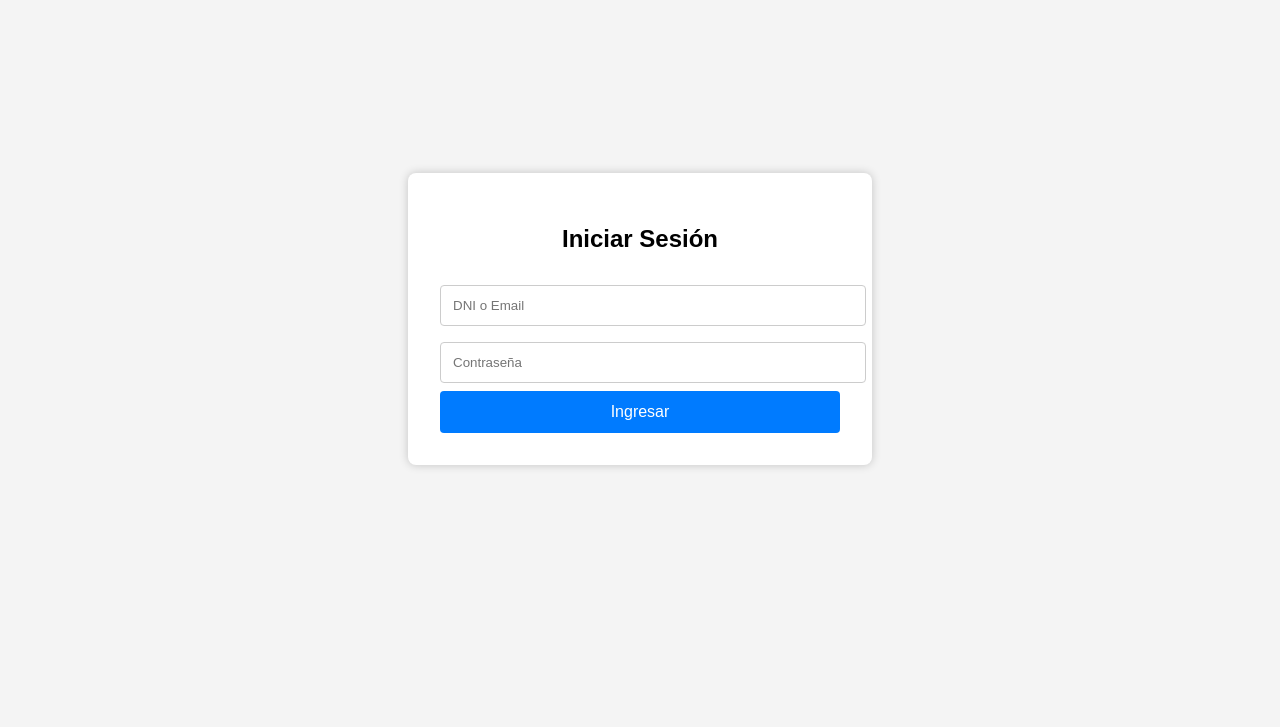
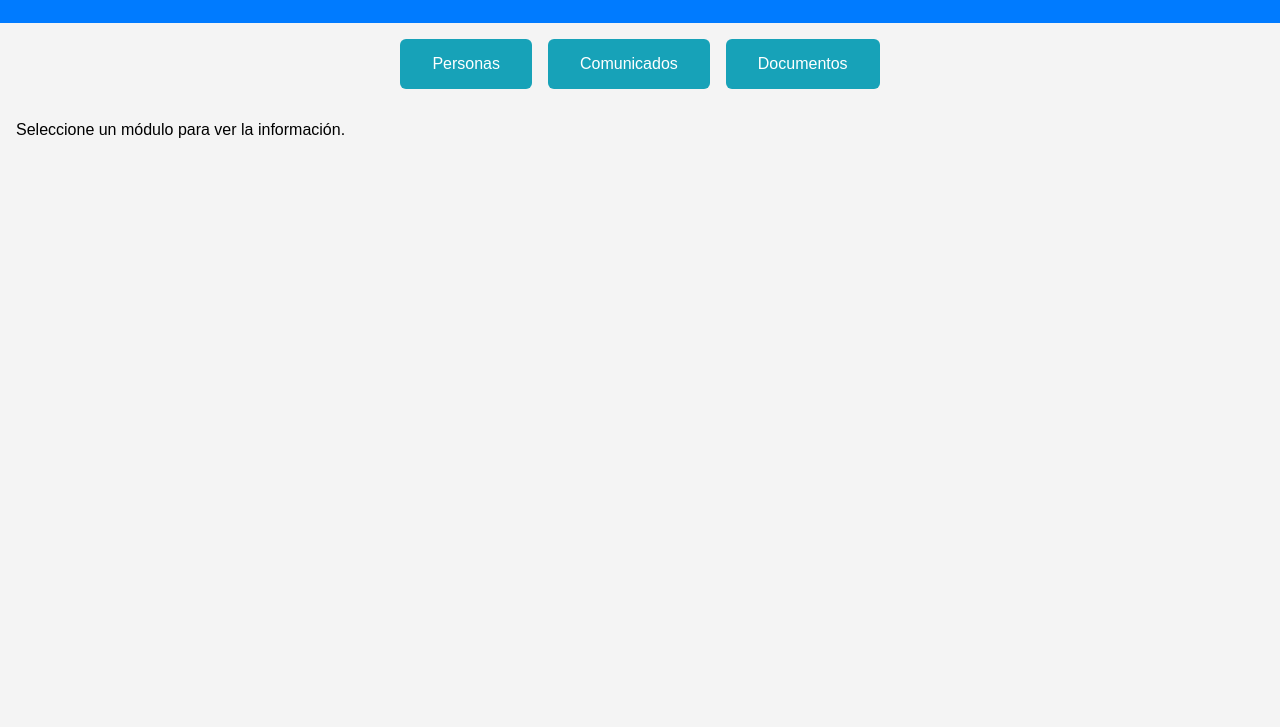
Before and after one commit to Victor-Cham/QR, a plain HTML site: page index.html in a window 1280 px wide. Shown: the part 89-816 px from the top of the page. Drawn offline with Linux system fonts and the light colour scheme.

Commit message:
Update index.html

```diff
--- a/index.html
+++ b/index.html
@@ -4,77 +4,130 @@
   <meta charset="UTF-8">
   <meta name="viewport" content="width=device-width, initial-scale=1.0">
   <link rel="stylesheet" href="css/styles.css">
-  <title>Login Sistema Documentos</title>
+  <title>Dashboard SuperAdmin</title>
   <style>
     /* Estilos básicos, puedes moverlos a css/styles.css */
     body {
       font-family: Arial, sans-serif;
       background-color: #f4f4f4;
-      display: flex;
-      justify-content: center;
-      align-items: center;
-      height: 100vh;
+      margin: 0;
+      padding: 0;
     }
-    .login-container {
-      background: white;
-      padding: 2rem;
-      border-radius: 8px;
-      box-shadow: 0 0 10px rgba(0,0,0,0.2);
-      width: 100%;
-      max-width: 400px;
+
+    header {
+      background-color: #007bff;
+      color: white;
+      padding: 1rem;
       text-align: center;
     }
-    .login-container h2 {
-      margin-bottom: 1.5rem;
+
+    main {
+      padding: 1rem;
     }
-    .login-container input {
+
+    .dashboard-buttons {
+      display: flex;
+      flex-wrap: wrap;
+      gap: 1rem;
+      justify-content: center;
+      margin-bottom: 2rem;
+    }
+
+    .dashboard-buttons button {
+      padding: 1rem 2rem;
+      font-size: 1rem;
+      border: none;
+      border-radius: 6px;
+      cursor: pointer;
+      background-color: #17a2b8;
+      color: white;
+      transition: 0.3s;
+    }
+
+    .dashboard-buttons button:hover {
+      background-color: #117a8b;
+    }
+
+    table {
       width: 100%;
+      border-collapse: collapse;
+      margin-top: 1rem;
+    }
+
+    table th, table td {
       padding: 0.75rem;
-      margin: 0.5rem 0;
       border: 1px solid #ccc;
-      border-radius: 4px;
+      text-align: left;
     }
-    .login-container button {
-      width: 100%;
-      padding: 0.75rem;
+
+    table th {
       background-color: #007bff;
       color: white;
-      border: none;
-      border-radius: 4px;
-      cursor: pointer;
-      font-size: 1rem;
     }
-    .login-container button:hover {
-      background-color: #0056b3;
-    }
-    @media (max-width: 500px) {
-      .login-container {
-        padding: 1rem;
+
+    @media (max-width: 600px) {
+      .dashboard-buttons {
+        flex-direction: column;
       }
     }
   </style>
 </head>
 <body>
-  <div class="login-container">
-    <h2>Iniciar Sesión</h2>
-    <form id="loginForm">
-      <input type="text" id="usuario" placeholder="DNI o Email" required>
-      <input type="password" id="contrasena" placeholder="Contraseña" required>
-      <button type="submit">Ingresar</button>
-    </form>
-  </div>
+  <header>
+    <h1>Bienvenido SuperAdmin</h1>
+  </header>
 
-  <!-- JS que maneja el login -->
+  <main>
+    <div class="dashboard-buttons">
+      <button onclick="cargarModulo('Personas')">Personas</button>
+      <button onclick="cargarModulo('Comunicados')">Comunicados</button>
+      <button onclick="cargarModulo('Documentos')">Documentos</button>
+    </div>
+
+    <div id="contenido">
+      <p>Seleccione un módulo para ver la información.</p>
+    </div>
+  </main>
+
   <script src="js/app.js"></script>
+  <script>
+    async function cargarModulo(modulo) {
+      const contenido = document.getElementById('contenido');
+      contenido.innerHTML = `<p>Cargando ${modulo}...</p>`;
 
-  <!-- Captura del submit -->
-  <script>
-    document.getElementById('loginForm').addEventListener('submit', function(e) {
-      e.preventDefault();
-      const usuario = document.getElementById('usuario').value.trim();
-      const contrasena = document.getElementById('contrasena').value.trim();
-      login(usuario, contrasena); // Función definida en js/app.js
-    });
+      try {
+        // Llamada a la Web App para traer datos según módulo
+        const response = await fetch(`${API_URL}?action=get${modulo}`);
+        const datos = await response.json();
+
+        if (datos.length === 0) {
+          contenido.innerHTML = `<p>No hay datos disponibles en ${modulo}.</p>`;
+          return;
+        }
+
+        // Crear tabla dinámica
+        let html = '<table><tr>';
+        for (let key in datos[0]) {
+          html += `<th>${key}</th>`;
+        }
+        html += '</tr>';
+
+        datos.forEach(item => {
+          html += '<tr>';
+          for (let key in item) {
+            html += `<td>${item[key]}</td>`;
+          }
+          html += '</tr>';
+        });
+        html += '</table>';
+
+        contenido.innerHTML = html;
+
+      } catch (error) {
+        console.error(error);
+        contenido.innerHTML = `<p>Error al cargar el módulo ${modulo}.</p>`;
+      }
+    }
   </script>
 </body>
 </html>
```
